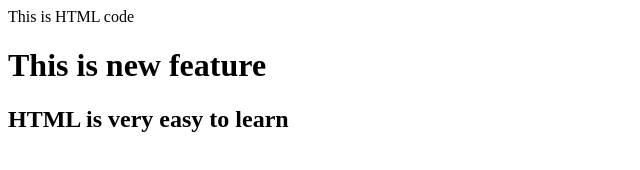
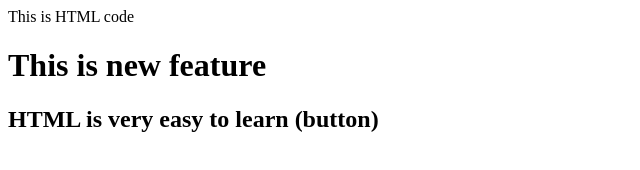
Before and after one commit to mohammedalthaf4951/localrepo, a plain HTML site: page index.html in a window 1280 px wide. Shown: the whole page, without its empty margins (0-640 px from the left). Drawn offline with Linux system fonts and the light colour scheme.

Commit message:
add button

```diff
--- a/index.html
+++ b/index.html
@@ -1,3 +1,3 @@
 <P>This is HTML code</P>
 <h1>This is new feature</h1>
-<h2>HTML is very easy to learn</h2>
+<h2>HTML is very easy to learn (button)</h2>
```
